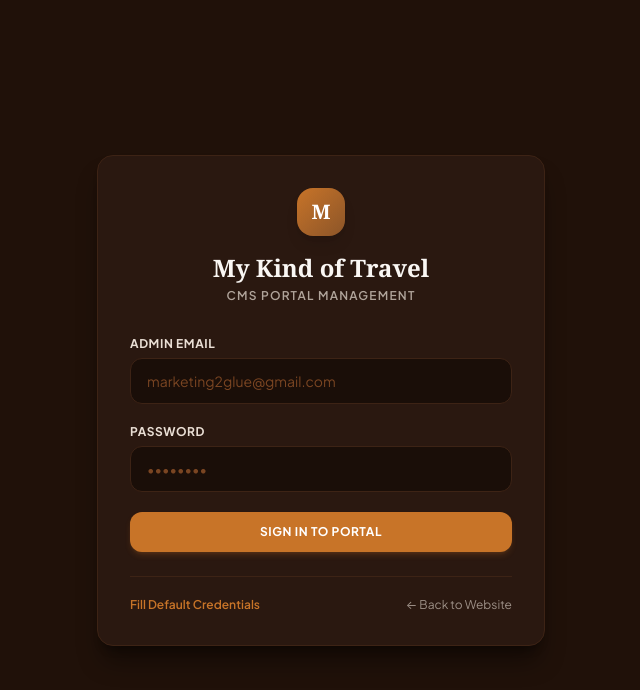
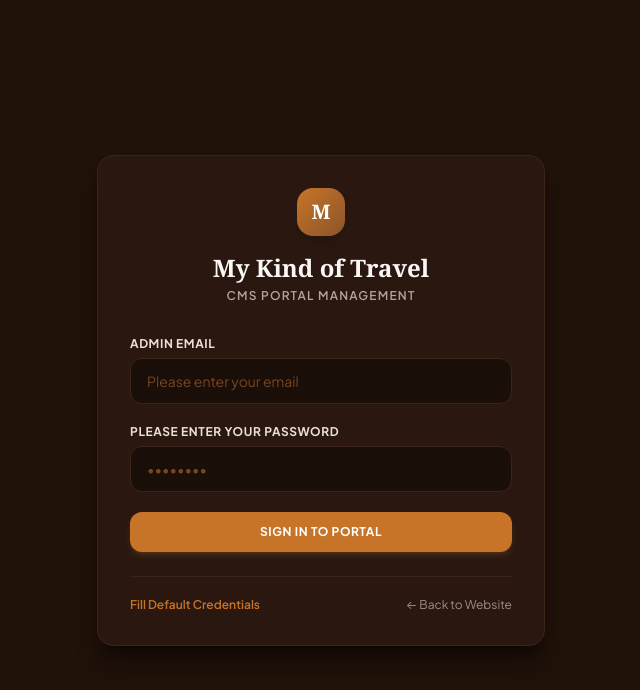
Before and after one commit to ThinkYuvraj/MyKindofTravel, a React (Vite) app: page /admin/login in a window 1280 px wide. Shown: the top 690 px of the page, without its empty margins (319-959 px from the left). Built offline with nearby package versions, Linux system fonts and the light colour scheme; a web font is replaced by a local one.

Commit message:
fix: update admin login placeholders and label text

```diff
--- a/src/admin/AdminLogin.tsx
+++ b/src/admin/AdminLogin.tsx
@@ -70,13 +70,13 @@ export default function AdminLogin() {
               value={email}
               onChange={(e) => setEmail(e.target.value)}
               className="w-full px-4 py-3 rounded-xl bg-[#1A0E08] border border-[#3D2315] text-[#FAF7F4] focus:ring-2 focus:ring-[#C87428] focus:border-[#C87428] outline-none transition-all placeholder-[#7A4522] text-sm"
-              placeholder="marketing2glue@gmail.com"
+              placeholder="Please enter your email"
             />
           </div>
           <div>
             <div className="flex items-center justify-between mb-1.5">
               <label className="block text-xs uppercase tracking-wider font-bold text-[#EADFD5]">
-                Password
+                Please enter your password
               </label>
             </div>
             <input
```
